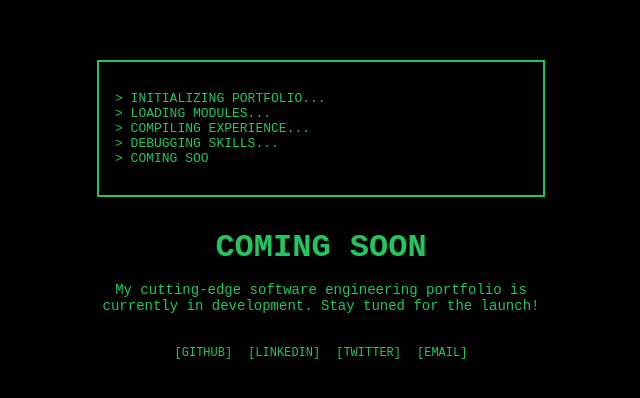
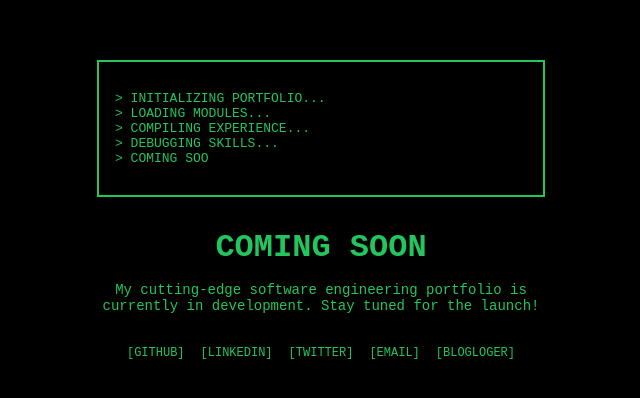
Before and after one commit to gujral1997/anshgujral.com, a Next.js app: page / in a window 1280 px wide. Shown: the part 190-588 px from the top of the page, without its empty margins (319-959 px from the left). Built offline with nearby package versions, Linux system fonts and the light colour scheme.

Commit message:
feat: added blogologer

```diff
--- a/src/components/home/home.module.scss
+++ b/src/components/home/home.module.scss
@@ -48,6 +48,7 @@
 	justify-content: center;
 	gap: 1rem;
 	font-size: 0.75rem;
+	flex-wrap: wrap;
   }
 
   .links a {
--- a/src/components/home/home.tsx
+++ b/src/components/home/home.tsx
@@ -64,6 +64,7 @@ const Home: FC = () => {
             [TWITTER]
           </Link>
           <Link href="mailto:anshgujral1997@gmail.com">[EMAIL]</Link>
+          <Link href="https://www.blogologer.com">[BLOGLOGER]</Link>
         </div>
       </main>
     </div>
```
